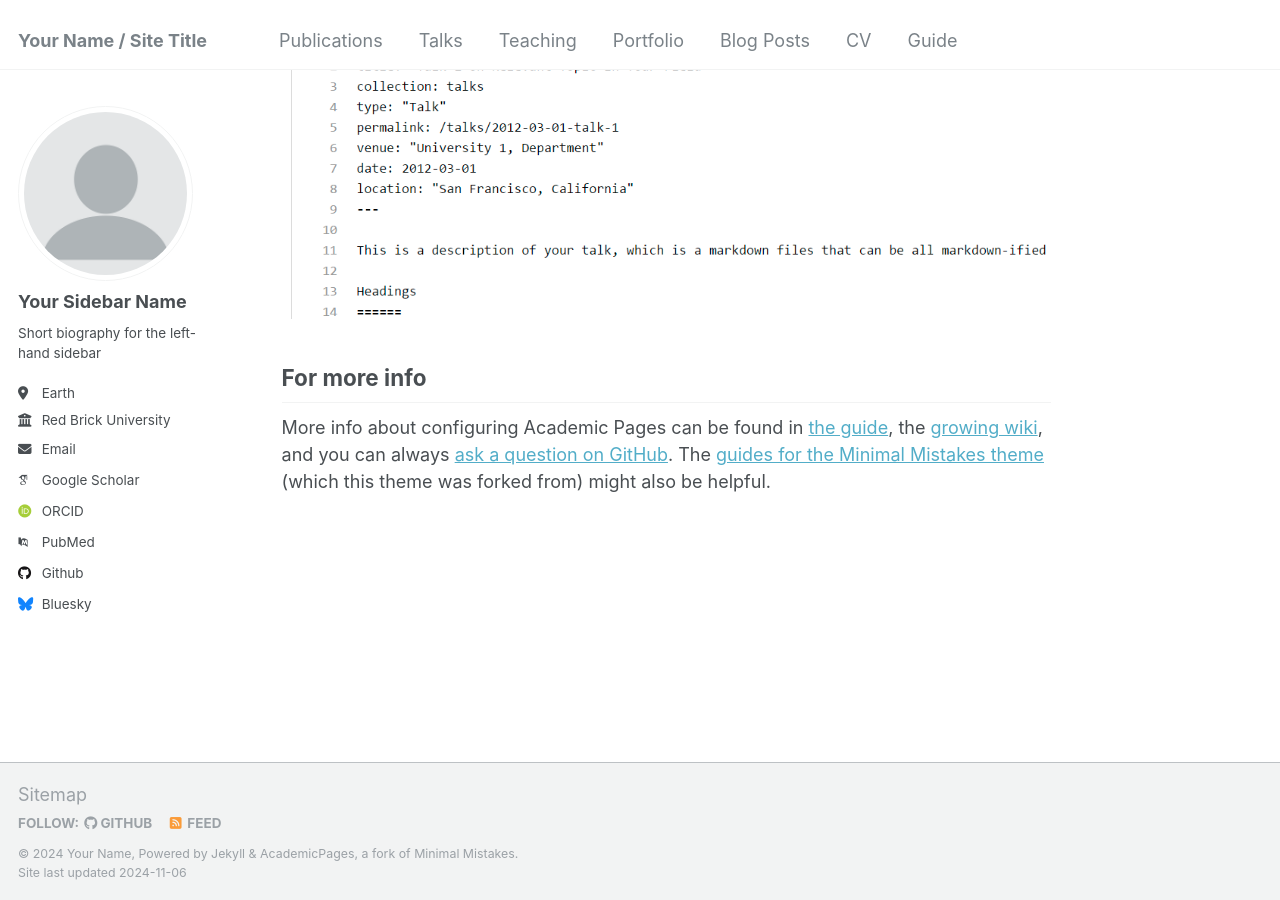
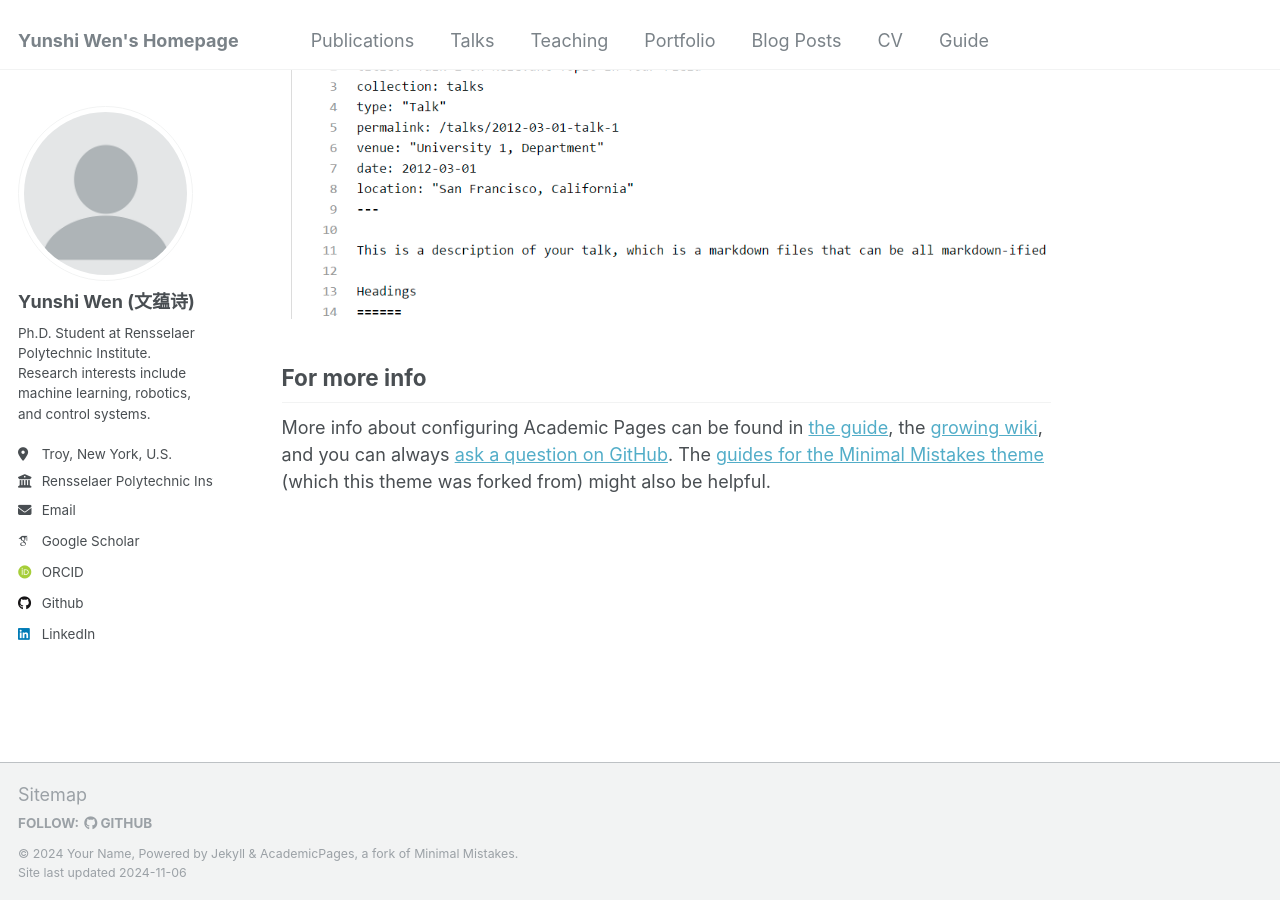
Before and after one commit to YunshiWen/yunshiwen.github.io, a Jekyll site: the page built from _pages/about.md, in a window 1280 px wide and 900 px high, scrolled down 2643 px. Built offline with Jekyll 4.4.1, drawn with Linux system fonts in a browser that asks for light colours; some web fonts are replaced.

Commit message:
Update config.yml

```diff
--- a/_config.yml
+++ b/_config.yml
@@ -8,13 +8,13 @@
 
 # Basic Site Settings
 locale                   : "en-US"
-title                    : "Your Name / Site Title"
+title                    : "Yunshi Wen's Homepage"
 title_separator          : "-"
 name                     : &name "Your Name"
 description              : &description "personal description"
-url                      : https://academicpages.github.io # the base hostname & protocol for your site e.g. "https://mmistakes.github.io"
+url                      : https://yunshiwen.github.io # the base hostname & protocol for your site e.g. "https://mmistakes.github.io"
 baseurl                  : "" # the subpath of your site, e.g. "/blog"
-repository               : "academicpages/academicpages.github.io"
+repository               : "YunshiWen/yunshiwen.github.io"
 
 # Site Author - The following control what appear as part of the author content on the side bar.
 #               If a field is blank the icon and link will not appear, otherwise it will be shown.
@@ -22,21 +22,21 @@ repository               : "academicpages/academicpages.github.io"
 author:
   # Biographic information
   avatar           : "profile.png"
-  name             : "Your Sidebar Name"
+  name             : "Yunshi Wen (文蕴诗)"
   pronouns         : # example: "she/her"
-  bio              : "Short biography for the left-hand sidebar"
-  location         : "Earth"
-  employer         : "Red Brick University"
+  bio              : "Ph.D. Student at Rensselaer Polytechnic Institute. Research interests include machine learning, robotics, and control systems."
+  location         : "Troy, New York, U.S."
+  employer         : "Rensselaer Polytechnic Institute"
   uri              : # URL
-  email            : "none@example.org"
+  email            : "weny2@rpi.edu"
 
   # Academic websites
   arxiv            : # URL - Update with the correct link to your profile
-  googlescholar    : "https://scholar.google.com/citations?user=PS_CX0AAAAAJ"
+  googlescholar    : "https://scholar.google.com/citations?user=ugTcX4MAAAAJ&hl=en"
   impactstory      : # URL
-  orcid            : "http://orcid.org/yourorcidurl"
+  orcid            : "https://orcid.org/0000-0003-4198-7887"
   semantic         : # URL
-  pubmed           : "https://www.ncbi.nlm.nih.gov/pubmed/?term=john+snow"
+  pubmed           : # "https://www.ncbi.nlm.nih.gov/pubmed/?term=john+snow"
   researchgate     : # URL
   scopus           : # URL
 
@@ -44,12 +44,12 @@ author:
   bitbucket        : # Username - Update with your username on the site
   codepen          : # Username
   dribbble         : # Username
-  github           : "academicpages"
+  github           : "https://github.com/YunshiWen/"
   kaggle           : # Username
   stackoverflow    : # User number or user number and name (i.e., use "1" or "1/jeff-atwood")
 
   # Social media
-  bluesky          : "bsky.app" # Replace this with you Bluesky username
+  bluesky          : # "bsky.app" # Replace this with you Bluesky username
   facebook         : # Username
   flickr           : # Username
   foursquare       : # Username
@@ -58,7 +58,7 @@ author:
   keybase          : # Username
   instagram        : # Username
   lastfm           : # Username
-  linkedin         : # Username
+  linkedin         : "https://www.linkedin.com/in/yunshiwen/"
   mastodon         : # URL
   medium           : # URL
   pinterest        : # Username
@@ -117,7 +117,7 @@ staticman:
       options:
         format           : "iso8601" # "iso8601" (default), "timestamp-seconds", "timestamp-milliseconds"
 atom_feed:
-  hide                   : false     # change to true to hide the RSS feed in the footer
+  hide                   : true     # change to true to hide the RSS feed in the footer
   path                   : # blank (default) uses feed.xml
 
 
```
